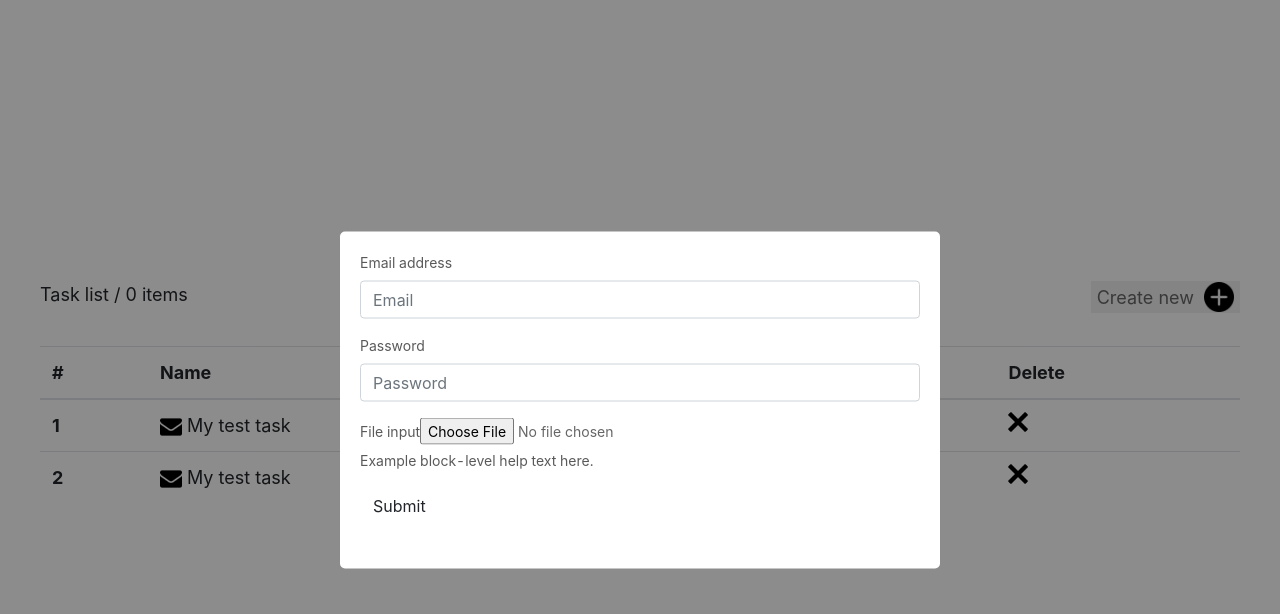
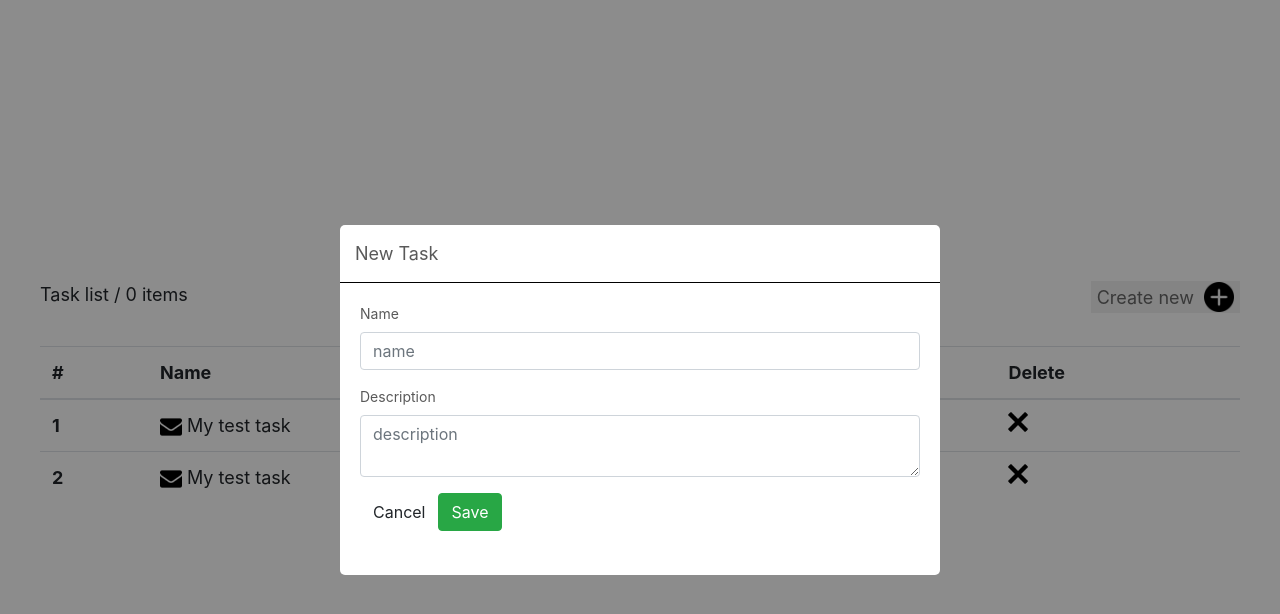
Before and after one commit to ivankorobchukrabbi/mainTask, a React (Create React App) app: page / in a window 1280 px wide. Both pictures are taken after a click on the button "Create new". Shown: the top 614 px of the page. Built offline with nearby package versions, Linux system fonts and the light colour scheme.

Commit message:
added new style for form, fix modal, added mock data

```diff
--- a/src/App.js
+++ b/src/App.js
@@ -3,6 +3,7 @@ import Header from './components/header';
 import Main from './components/main';
 import Modal from './components/common/modal';
 import Form from './components/common/form';
+import text from './components/common/text';
 import { connect } from "react-redux";
 import { setModal } from "./actions/modal";
 import { toggleModal } from './mixins';
@@ -10,12 +11,13 @@ import PT from "prop-types";
 
 
 const App = (props) => {
+    const {modal} = text;
     return (
         <div className={props.modal.open ? 'app active' : 'app'}>
             <div className="wrap-center">
                 <div className="modal-mask" onClick={() => toggleModal(props)}/>
-                <Modal>
-                    <Form />
+                <Modal title={modal.title}>
+                    <Form props={props}/>
                 </Modal>
                 <Header />
                 <Main />
--- a/src/App.scss
+++ b/src/App.scss
@@ -15,6 +15,13 @@
 		visibility: visible;
 	}
 }
+
+input, textarea, button {
+	&:focus {
+		outline: none !important;
+		box-shadow: none !important;
+	}
+}
 .wrap-center {
 	max-width: 1200px;
 	margin: auto;
--- a/src/components/common/form/index.js
+++ b/src/components/common/form/index.js
@@ -1,22 +1,32 @@
 import React from 'react';
+import text from '../text';
+import {toggleModal} from '../../../mixins';
+import './form.scss';
 
-const Form = () => {
+/**
+ * hide modal
+ * @param props
+ * @param e
+ */
+const hideModal = (props, e) => {
+    e.preventDefault();
+    toggleModal(props);
+};
+
+const Form = ({props}) => {
+    const {form} = text;
     return (
         <form>
             <div className="form-group">
-                <label htmlFor="exampleInputEmail1">Email address</label>
-                <input type="email" className="form-control" id="exampleInputEmail1" placeholder="Email" />
+                <label htmlFor="name">Name</label>
+                <input type="text" className="form-control" id="name" placeholder="name" />
             </div>
             <div className="form-group">
-                <label htmlFor="exampleInputPassword1">Password</label>
-                <input type="password" className="form-control" id="exampleInputPassword1" placeholder="Password" />
+                <label htmlFor="description">Description</label>
+                <textarea className="form-control" id="description" placeholder="description" />
             </div>
-            <div className="form-group">
-                <label htmlFor="exampleInputFile">File input</label>
-                <input type="file" id="exampleInputFile" />
-                <p className="help-block">Example block-level help text here.</p>
-            </div>
-            <button type="submit" className="btn btn-default">Submit</button>
+            <button type="submit" className="btn btn-default" onClick={(e) => hideModal(props, e)}>{form.buttonCancel}</button>
+            <button type="submit" className="btn btn-success">{form.buttonSave}</button>
         </form>
     );
 };
--- a/src/components/common/modal/index.js
+++ b/src/components/common/modal/index.js
@@ -7,7 +7,13 @@ const Modal = (props) => {
     return (
         <div className="wrap-modal">
             <div className="modal-main">
-                {props.children}
+                <div className="modal-header">
+                    {props.title}
+                    <i />
+                </div>
+                <div className="modal-body">
+                    {props.children}
+                </div>
             </div>
         </div>
     );
--- a/src/components/common/modal/modal.scss
+++ b/src/components/common/modal/modal.scss
@@ -4,13 +4,11 @@
 	left: 50%;
 	transform: translate(-50%, -50%);
 	max-width: 600px;
-	padding: 20px;
 	width: 100%;
 	margin: auto;
 	z-index: 1001;
 	overflow: auto;
 	outline: 0;
-	-webkit-overflow-scrolling: touch;
 	transition: all, .3s;
 	opacity: 0;
 	visibility: hidden;
@@ -21,19 +19,18 @@
 		visibility: visible;
 	}
 	.modal-main {
-		padding: 0;
 		color: rgba(0,0,0,0.65);
 		font-size: 14px;
-		font-variant: tabular-nums;
 		line-height: 1.5;
-		list-style: none;
-		-webkit-font-feature-settings: 'tnum';
-		font-feature-settings: 'tnum';
-		position: relative;
-		width: 100%;
-		height: 100%;
 		margin: 0 auto;
 		padding-bottom: 24px;
-		pointer-events: none;
+	}
+	.modal-body {
+		padding: 20px;
+	}
+	.modal-header {
+		border-bottom: 1px solid #000000;
+		padding: 15px;
+		font-size: 18px;
 	}
 }
--- /dev/null
+++ b/src/components/common/text/index.js
@@ -0,0 +1,14 @@
+export default {
+    modal: {
+        title: 'New Task'
+    },
+    form: {
+        buttonCancel: 'Cancel',
+        buttonSave: 'Save',
+    },
+    table: {
+        header: [
+            '#', 'Name', 'Description', 'Delete'
+        ]
+    }
+}
--- a/src/components/main/index.js
+++ b/src/components/main/index.js
@@ -1,7 +1,9 @@
-import React, {useState} from 'react';
+import React, { useState } from 'react';
 import { connect } from 'react-redux';
 import remove from '../../assets/img/icons/remove.png';
 import envelope from '../../assets/img/icons/envelope.png';
+import text from '../common/text';
+
 
 import './main.scss';
 
@@ -16,9 +18,9 @@ const tableTemplate = (data) => {
             return (
                 <tr key={item.id}>
                     <th scope="row">{item.id}</th>
-                    <td><i className="icon-mail" style={{backgroundImage: `url(${envelope})`}}/>{item.name}</td>
+                    <td><i className="icon-mail" style={{ backgroundImage: `url(${envelope})` }} />{item.name}</td>
                     <td>{item.description}</td>
-                    <td><i className="icon-remove" style={{backgroundImage: `url(${remove})`}}/></td>
+                    <td><i className="icon-remove" style={{ backgroundImage: `url(${remove})` }} /></td>
                 </tr>
             )
         })
@@ -26,32 +28,20 @@ const tableTemplate = (data) => {
 };
 
 const Main = (props) => {
-    const [stateTable] = useState([
-        {
-            id: 1,
-            name: 'My test task',
-            description: 'description'
-        },
-        {
-            id: 2,
-            name: 'My test task',
-            description: 'description'
-        }
-    ]);
+    const { task } = props;
+    const { table } = text;
+    const [stateTable] = useState(task || []);
 
     return (
         <>
             <table className="table table-hover">
                 <thead>
-                <tr>
-                    <th>#</th>
-                    <th>Name</th>
-                    <th>Description</th>
-                    <th>Delete</th>
-                </tr>
+                    <tr>
+                        {table.header.map(item => (<th>{item}</th>))}
+                    </tr>
                 </thead>
                 <tbody>
-                {tableTemplate(stateTable)}
+                  {tableTemplate(stateTable)}
                 </tbody>
             </table>
         </>
@@ -59,9 +49,9 @@ const Main = (props) => {
 };
 
 
-const mapStateToProps = () => {
+const mapStateToProps = (state) => {
     return {
-
+        task: state.task.data
     };
 };
 
--- /dev/null
+++ b/src/mock/index.js
@@ -0,0 +1,12 @@
+export default [
+    {
+        id: 1,
+        name: 'My test task',
+        description: 'description'
+    },
+    {
+        id: 2,
+        name: 'My test task',
+        description: 'description'
+    }
+];
--- a/src/reducers/task.js
+++ b/src/reducers/task.js
@@ -1,7 +1,7 @@
 import { SET_TASK_STATE } from '../constants';
-
+import mock from '../mock';
 const initialState = {
-    data: [],
+    data: mock,
 };
 
 export default function(state = initialState, action) {
```
Also changed, not shown: src/components/common/form/form.scss (added).
